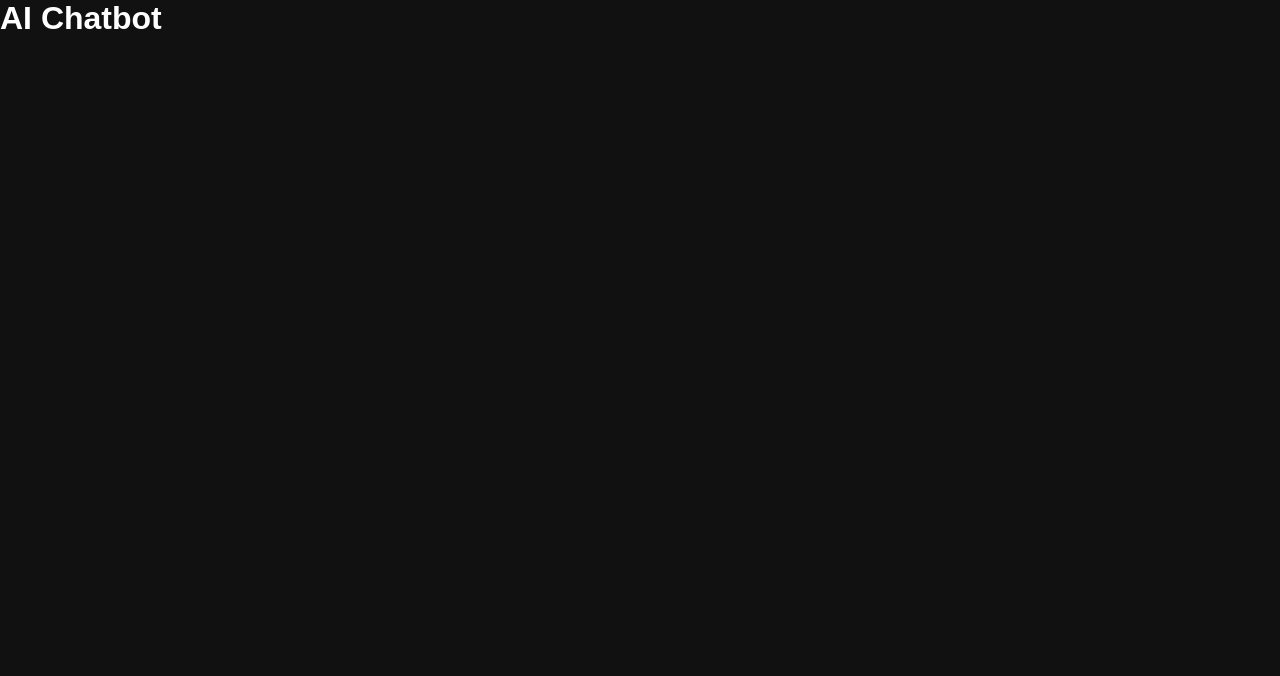
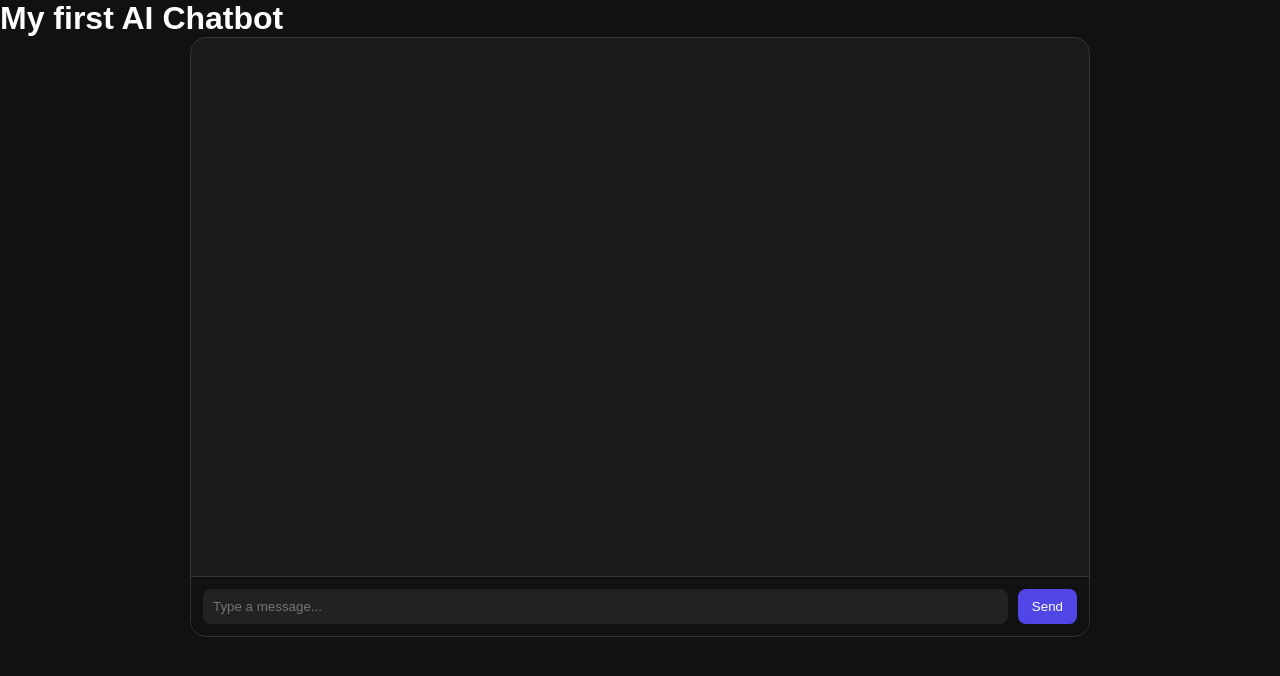
Before and after one commit to quintongillanders/aichatbot123, a React (Vite) app in the folder aichatbot/: page / in a window 1280 px wide. Shown: the top 676 px of the page. Built offline with nearby package versions, Linux system fonts and the light colour scheme.

Commit message:
Implemented the actual chatbox

```diff
--- a/aichatbot/src/App.jsx
+++ b/aichatbot/src/App.jsx
@@ -1,7 +1,10 @@
+import Chat from "./Chat";
+
 function App() {
   return (
     <div className="app">
-      <h1>AI Chatbot</h1>
+      <h1>My first AI Chatbot</h1>
+      <Chat />
     </div>
   );
 }
--- /dev/null
+++ b/aichatbot/src/Chat.css
@@ -0,0 +1,78 @@
+.chat {
+  width: 100%;
+  height: 100%;
+  display: flex;
+  justify-content: center;
+  align-items: center;
+}
+
+/* the actual chat box */
+.chat-box {
+  width: 900px;
+  height: 600px;
+  background: #1a1a1a;
+  border: 1px solid #333;
+  border-radius: 16px;
+  display: flex;
+  flex-direction: column;
+  overflow: hidden;
+}
+
+/* messages area */
+.messages {
+  flex: 1;
+  padding: 16px;
+  overflow-y: auto;
+  display: flex;
+  flex-direction: column;
+  gap: 10px;
+}
+
+/* message bubbles */
+.message {
+  padding: 10px 12px;
+  border-radius: 10px;
+  max-width: 75%;
+  word-wrap: break-word;
+}
+
+/* user message */
+.message.user {
+  background: #4f46e5;
+  align-self: flex-end;
+  color: white;
+}
+
+/* bot message */
+.message.bot {
+  background: #2a2a2a;
+  align-self: flex-start;
+}
+
+/* input area */
+.inputBar {
+  display: flex;
+  padding: 12px;
+  border-top: 1px solid #333;
+  gap: 10px;
+  background: #111;
+}
+
+.inputBar input {
+  flex: 1;
+  padding: 10px;
+  border-radius: 8px;
+  border: none;
+  outline: none;
+  background: #222;
+  color: white;
+}
+
+.inputBar button {
+  padding: 10px 14px;
+  border: none;
+  border-radius: 8px;
+  background: #4f46e5;
+  color: white;
+  cursor: pointer;
+}
--- /dev/null
+++ b/aichatbot/src/Chat.jsx
@@ -0,0 +1,48 @@
+import { useState } from "react";
+import "./Chat.css";
+
+export default function Chat() {
+  const [messages, setMessages] = useState([]);
+  const [input, setInput] = useState("");
+
+  const sendMessage = () => {
+    if (!input.trim()) return;
+
+    const newMessage = {
+      id: Date.now(),
+      text: input,
+      role: "user"
+    };
+
+    setMessages([...messages, newMessage]);
+    setInput("");
+  };
+
+  return (
+  <div className="chat">
+    <div className="chat-box">
+
+      <div className="messages">
+        {messages.map((msg) => (
+          <div key={msg.id} className={`message ${msg.role}`}>
+            {msg.text}
+          </div>
+        ))}
+      </div>
+
+      <div className="inputBar">
+        <input
+          value={input}
+          onChange={(e) => setInput(e.target.value)}
+          placeholder="Type a message..."
+        />
+
+        <button onClick={sendMessage}>Send</button>
+      </div>
+
+    </div>
+  </div>
+
+);
+
+}
```
